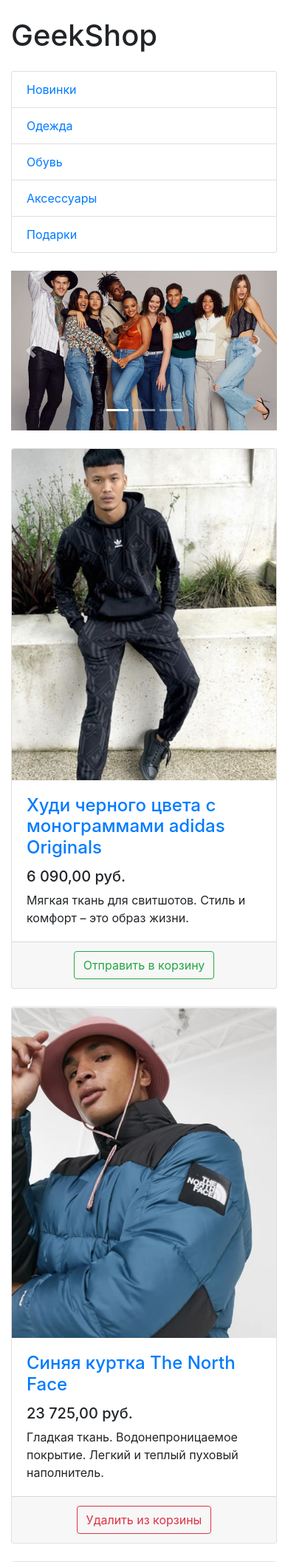
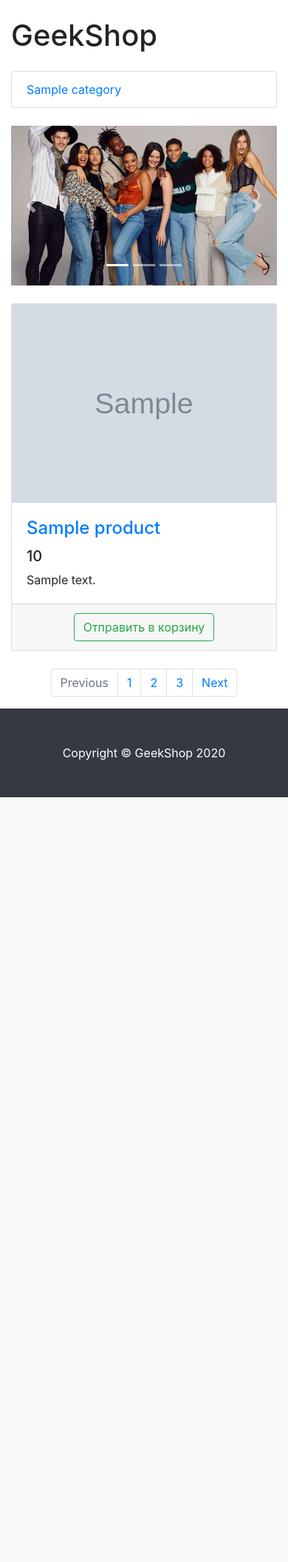
Before and after one commit to a2katD/soapshop, a Django app: template mainapp/templates/mainapp/products.html in a window 390 px wide. Shown: the part 56-2168 px from the top of the page at 74% size. After the commit the page ends 1134 px from the top, so only its background shows below. Run offline with Django 4.2, Linux system fonts and the light colour scheme; the template is opened without the code that fills it: most values are stand-ins (such as "Sample title", 1, 10 or a date in 2020); grey boxes marked "Sample" are stand-in pictures; some libraries are stand-ins or nearby versions.

Commit message:
add pleaseholder in product.html, add json

```diff
--- a/mainapp/templates/mainapp/products.html
+++ b/mainapp/templates/mainapp/products.html
@@ -14,11 +14,9 @@
 
 				<h1 class="my-4">GeekShop</h1>
 				<div class="list-group">
-					<a href="#" class="list-group-item">Новинки</a>
-					<a href="#" class="list-group-item">Одежда</a>
-					<a href="#" class="list-group-item">Обувь</a>
-					<a href="#" class="list-group-item">Аксессуары</a>
-					<a href="#" class="list-group-item">Подарки</a>
+					{% for category in categories %}
+						<a href="#" class="list-group-item">{{ category }}</a>
+					{% endfor %}
 				</div>
 
 			</div>
@@ -58,126 +56,28 @@
 
 				<div class="row">
 
+					{% for product in products %}
 						<div class="col-lg-4 col-md-6 mb-4">
 							<div class="card h-100">
 								<a href="#">
 									<img class="card-img-top"
-								     src="{% static 'vendor/img/products/Adidas-hoodie.png' %}"
+									     src="{% static product.image %}"
 									     alt="">
 								</a>
 								<div class="card-body">
 									<h4 class="card-title">
-									<a href="#">Худи черного цвета с монограммами adidas Originals</a>
+										<a href="#">{{ product.name }}</a>
 									</h4>
-								<h5>6 090,00 руб.</h5>
-								<p class="card-text">Мягкая ткань для свитшотов. Стиль и комфорт – это образ жизни.</p>
+									<h5> {{ product.price }}</h5>
+									<p class="card-text">{{ product.description }}</p>
 								</div>
 								<div class="card-footer text-center">
 									<button type="button" class="btn btn-outline-success">Отправить в корзину</button>
 								</div>
 							</div>
 						</div>
+					{% endfor %}
 
-					<div class="col-lg-4 col-md-6 mb-4">
-						<div class="card h-100">
-							<a href="#">
-								<img class="card-img-top"
-								     src="{% static 'vendor/img/products/Blue-jacket-The-North-Face.png' %}" alt="">
-							</a>
-							<div class="card-body">
-								<h4 class="card-title">
-									<a href="#">Синяя куртка The North Face</a>
-								</h4>
-								<h5>23 725,00 руб.</h5>
-								<p class="card-text">
-									Гладкая ткань. Водонепроницаемое покрытие. Легкий и теплый пуховый наполнитель.
-								</p>
-							</div>
-							<div class="card-footer text-center">
-								<button type="button" class="btn btn-outline-danger">Удалить из корзины</button>
-							</div>
-						</div>
-					</div>
-
-					<div class="col-lg-4 col-md-6 mb-4">
-						<div class="card h-100">
-							<a href="#">
-								<img class="card-img-top"
-								     src="{% static 'vendor/img/products/Brown-sports-oversized-top-ASOS-DESIGN.png' %}"
-								     alt="">
-							</a>
-							<div class="card-body">
-								<h4 class="card-title">
-									<a href="#">Коричневый спортивный oversized-топ ASOS DESIGN</a>
-								</h4>
-								<h5>3 390,00 руб.</h5>
-								<p class="card-text">Материал с плюшевой текстурой. Удобный и мягкий.</p>
-							</div>
-							<div class="card-footer text-center">
-								<button type="button" class="btn btn-outline-success">Отправить в корзину</button>
-							</div>
-						</div>
-					</div>
-
-					<div class="col-lg-4 col-md-6 mb-4">
-						<div class="card h-100">
-							<a href="#">
-								<img class="card-img-top"
-								     src="{% static 'vendor/img/products/Black-Nike-Heritage-backpack.png' %}"
-								     alt="">
-							</a>
-							<div class="card-body">
-								<h4 class="card-title">
-									<a href="#">Черный рюкзак Nike Heritage</a>
-								</h4>
-								<h5>2 340,00 руб.</h5>
-								<p class="card-text">Плотная ткань. Легкий материал.</p>
-							</div>
-							<div class="card-footer text-center">
-								<button type="button" class="btn btn-outline-success">Отправить в корзину</button>
-							</div>
-						</div>
-					</div>
-
-					<div class="col-lg-4 col-md-6 mb-4">
-						<div class="card h-100">
-							<a href="#">
-								<img class="card-img-top"
-								     src="{% static 'vendor/img/products/Black-Dr-Martens-shoes.png' %}"
-								     alt="">
-							</a>
-							<div class="card-body">
-								<h4 class="card-title">
-									<a href="#">Черные туфли на платформе с 3 парами люверсов Dr Martens 1461 Bex</a>
-								</h4>
-								<h5>13 590,00 руб.</h5>
-								<p class="card-text">Гладкий кожаный верх. Натуральный материал.</p>
-							</div>
-							<div class="card-footer text-center">
-								<button type="button" class="btn btn-outline-success">Отправить в корзину</button>
-							</div>
-						</div>
-					</div>
-
-					<div class="col-lg-4 col-md-6 mb-4">
-						<div class="card h-100">
-							<a href="#">
-								<img class="card-img-top"
-								     src="{% static 'vendor/img/products/Dark-blue-wide-leg-ASOs-DESIGN-trousers.png' %}"
-								     alt="">
-							</a>
-							<div class="card-body">
-								<h4 class="card-title">
-									<a href="#">Темно-синие широкие строгие брюки ASOS DESIGN</a>
-								</h4>
-								<h5>2 890,00 руб.</h5>
-								<p class="card-text">Легкая эластичная ткань сирсакер Фактурная ткань.</p>
-							</div>
-							<div class="card-footer text-center">
-								<button type="button" class="btn btn-outline-success">Отправить в корзину</button>
-							</div>
-						</div>
-					</div>
 
 				</div>
 
```
Also changed, not shown: mainapp/fixtures/goods.json (added, +38 -0 lines), mainapp/views.py (+14 -0 lines). Lines whose indentation alone changed are shown as unchanged.
